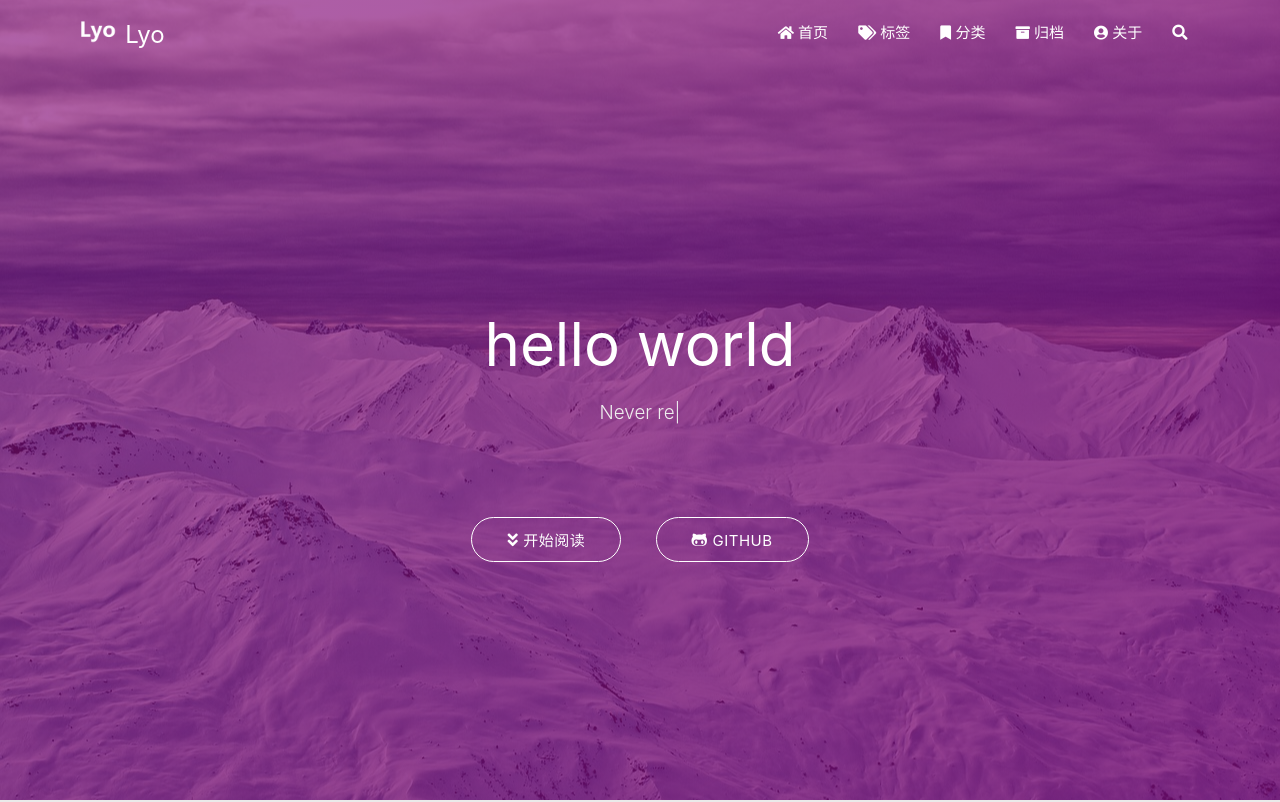
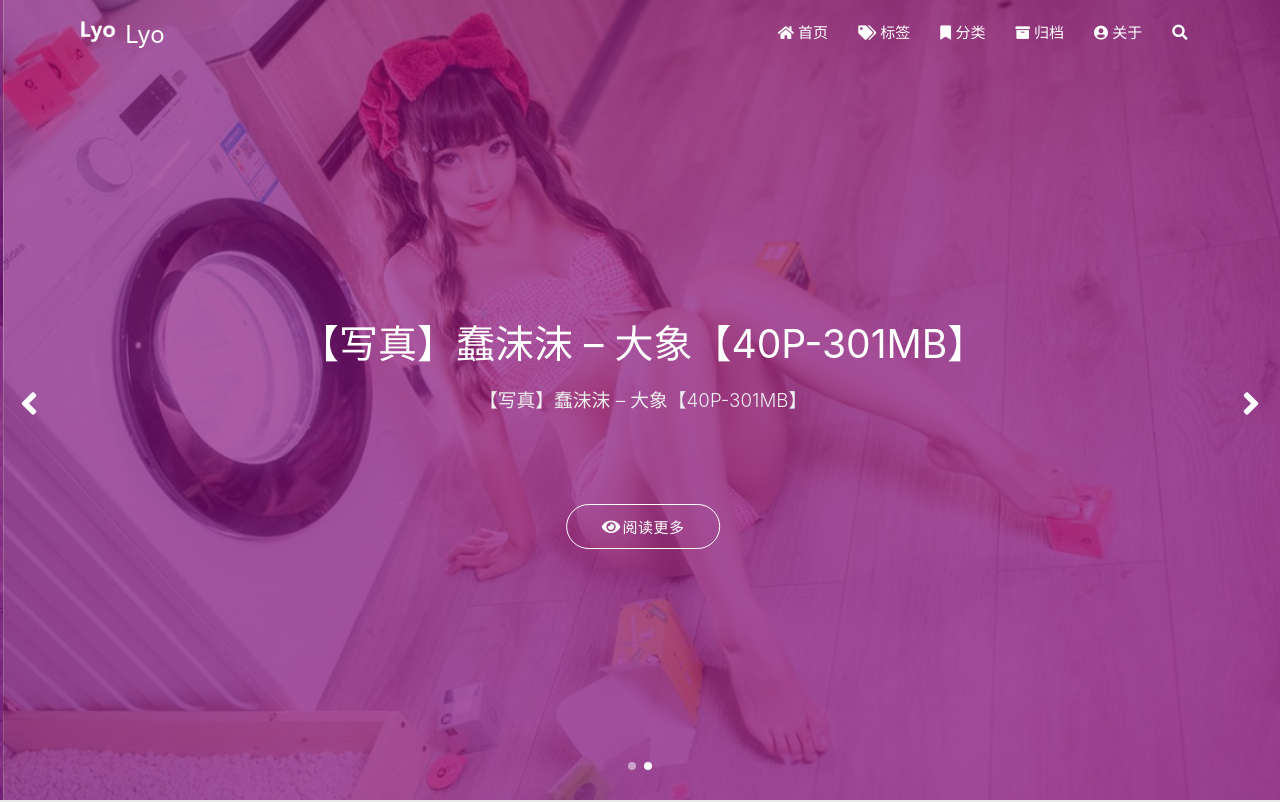
Before and after one commit to Lyang0314/Lyang0314, a plain HTML site: page index.html in a window 1280 px wide. Shown: the top 802 px of the page. Drawn offline with nearby package versions, Linux system fonts and the light colour scheme; some packages are replaced by stand-ins of ours; no server answers; a script that the page names is missing.

Commit message:
Site updated: 2021-01-28 22:13:11

```diff
--- a/index.html
+++ b/index.html
@@ -245,6 +245,13 @@
 
 <div class="carousel carousel-slider center index-cover" data-indicators="true" style="margin-top: -64px;">
 
+        <div id="prev-cover" class="left waves-effect carousel-control">
+            <i class="icon fa fa-angle-left"></i>
+        </div>
+        <div id="next-cover" class="right waves-effect carousel-control">
+            <i class="icon fa fa-angle-right"></i>
+        </div>
+
 
     <div class="carousel-item red white-text bg-cover about-cover">
         <div class="container">
@@ -315,6 +322,33 @@
 </div>
         </div>
     </div>
+
+
+
+
+
+
+            <div class="carousel-item amber white-text carousel-post bg-cover"
+                 style="background-image: url('/images/2021-01-28-%E3%80%90%E5%86%99%E7%9C%9F%E3%80%91%E8%A0%A2%E6%B2%AB%E6%B2%AB-%E2%80%93-%E5%A4%A7%E8%B1%A1%E3%80%9040P-301MB%E3%80%91/yl1.jpg');">
+                <div class="container">
+                    <div class="row">
+                        <div class="col s10 offset-s1">
+                            <div class="title center-align">【写真】蠢沫沫 – 大象【40P-301MB】</div>
+                            <div class="description center-align">
+
+                                    【写真】蠢沫沫 – 大象【40P-301MB】
+
+                            </div>
+                            <div class="cover-btns">
+                                <a href="/2021/01/28/2021-01-28-xie-zhen-chun-mo-mo-da-xiang-40p-301mb/" class="waves-effect waves-light btn"
+                                   target="_blank">
+                                    <i class="icon fa fa-eye fa-fw"></i>阅读更多
+                                </a>
+                            </div>
+                        </div>
+                    </div>
+                </div>
+            </div>
 
 
 </div>
```
